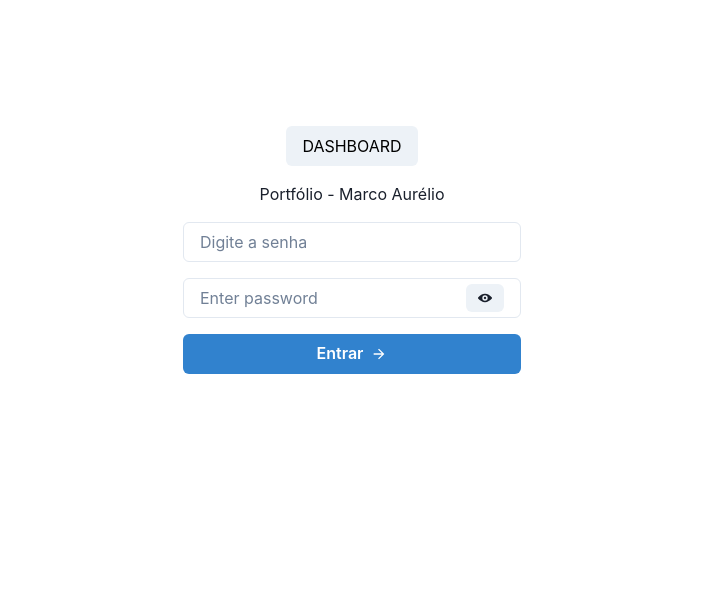
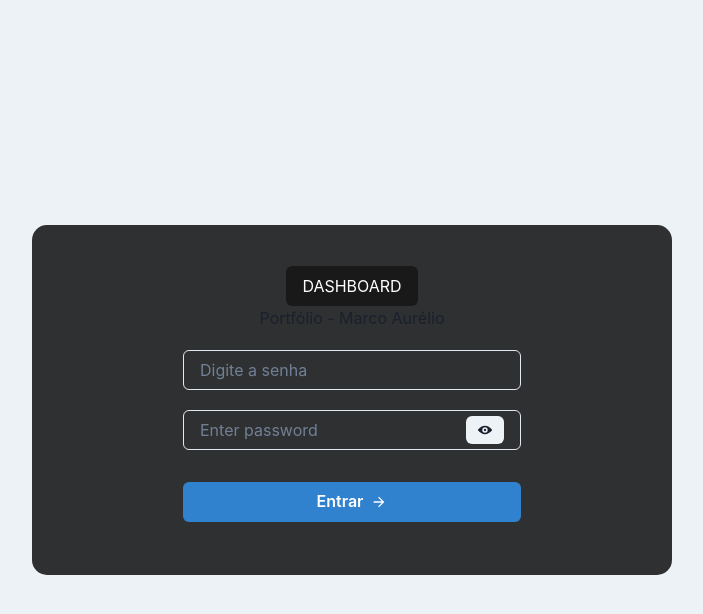
Before and after one commit to marcolongitude/mustafar-portfolio, a React (Create React App) app: page /login in a window 1280 px wide. Shown: the top 614 px of the page, without its empty margins (288-991 px from the left). Built offline with nearby package versions, Linux system fonts and the light colour scheme.

Commit message:
css fixes

```diff
--- a/src/features/auth/Login.tsx
+++ b/src/features/auth/Login.tsx
@@ -9,6 +9,7 @@ import {
   Box,
   useToast,
   Highlight,
+  Flex
 } from '@chakra-ui/react'
 import { ViewOffIcon, ViewIcon, ArrowForwardIcon } from '@chakra-ui/icons'
 
@@ -79,12 +80,35 @@ export const Login = () => {
   }
 
   return (
-    <Center h="500px">
+    <Box width='100%' h='100vh' bg='gray.100' display='flex' justifyContent='center' alignItems='center'>
+        <Box
+          bg="blackAlpha.800"
+          width='50%'
+          h='350px'
+          borderRadius='15'
+          display='flex'
+          justifyContent='center'
+        >
+          <Center>
             <VStack spacing="4">
-        <Highlight query='DASHBOARD' styles={{ px: '1', py: '1', bg: 'gray.100', borderRadius: 'md', paddingTop: '2', paddingRight: '4', paddingLeft: '4', paddingBottom: '2' }}  >
+              <Flex justify='center' align='center' direction='column'>
+                <Highlight
+                  query='DASHBOARD'
+                  styles={{
+                    px: '1',
+                    py: '1',
+                    bg: 'blackAlpha.600',
+                    color:'white',
+                    borderRadius: 'md',
+                    paddingTop: '2',
+                    paddingRight: '4',
+                    paddingLeft: '4',
+                    paddingBottom: '2'
+                  }}
+                >
                   DASHBOARD Portfólio - Marco Aurélio
                 </Highlight>
-        <InputGroup>
+                <InputGroup m={5}>
                   <Input
                     onChange={handleChange}
                     name="email"
@@ -93,10 +117,12 @@ export const Login = () => {
                   />
                 </InputGroup>
 
-        <InputGroup>
+                <InputGroup mb={5}>
                   <PasswordInput onChange={handleChange} name="password" />
                 </InputGroup>
+
                 <Button
+                  m={3}
                   size='md'
                   width='100%'
                   onClick={submit}
@@ -106,8 +132,11 @@ export const Login = () => {
                 >
                   Entrar
                 </Button>
+              </Flex>
             </VStack>
           </Center>
+        </Box>
+    </Box>
   )
 }
 
```
Lines whose indentation alone changed are shown as unchanged.
